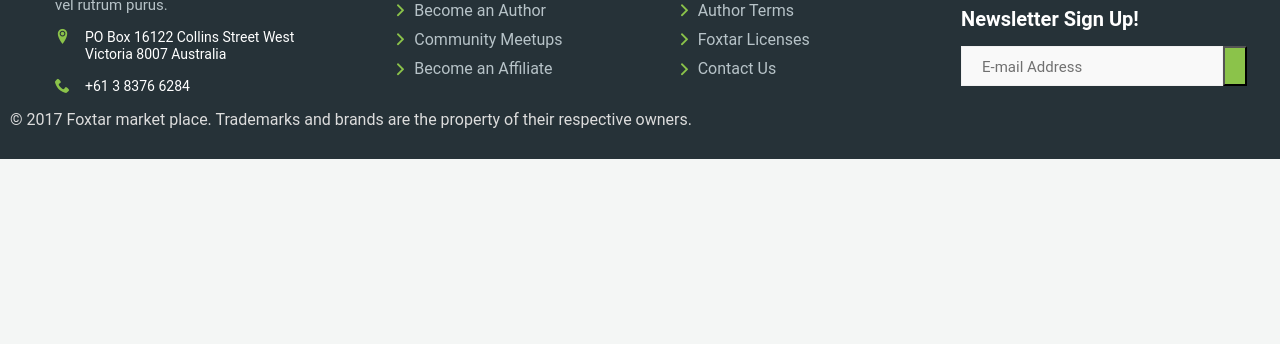
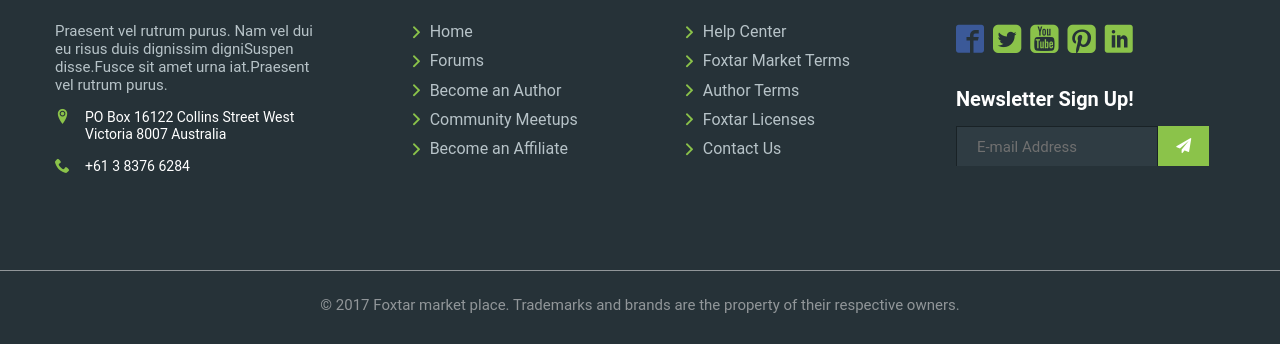
Before and after one commit to MaryJane5/online-shop, a website: page index.html in a window 1280 px wide. Shown: the part 539-883 px from the top of the page. Before the commit the page ends 800 px from the top, so only its background shows below. Drawn offline with Linux system fonts and the light colour scheme; files whose address does not match are found by name.

Commit message:
footer-done

```diff
--- a/index.html
+++ b/index.html
@@ -118,7 +118,9 @@
                                 <label for="newsletter-email">Newsletter Sign Up!</label>
                                 <div class="input-outer">
                                     <input type="email" placeholder="E-mail Address" id="newsletter-email">
-                                    <input type="submit" class="icon-paper-plane">
+                                    <div class="submit-outer">
+                                        <input type="submit" class="icon-paper-plane">
+                                    </div>
                                 </div>
                             </form>
                         </div>
--- a/sass/layout/_footer.scss
+++ b/sass/layout/_footer.scss
@@ -1,13 +1,26 @@
 #footer {
     background-color: $dark-blue;
-    padding: 30px 10px;
+    padding: 30px 0;
 }
 
 .footer__main-content {
+    border-bottom: 1px solid #919699;
+    padding: 25px 0;
+
+    @include media ('>=tablet') {
+        padding: 50px 0;
+    }
+
+    @include media ('>=desktop') {
+        padding: 80px 0;
+    }
+
     .container {
+        @include media ('>=desktop') {
             display: flex;
             justify-content: space-between;
             flex-wrap: wrap;
+        }
     }
 
     h3 {
@@ -38,7 +51,15 @@
 .about-company {
     font-size: 15px;
     color: #b7c3c8;
+    width: 100%;
+    max-width: 800px;
+    margin: 0 auto 30px;
+
     @include media ('>=tablet') {
+       margin: 0 auto 50px;
+    }
+
+    @include media ('>=desktop') {
         width: calc(29% - 80px);
         margin: 0 80px 0 0;
     }
@@ -46,23 +67,49 @@
 
 .footer__links {
     @include media ('>=tablet') {
+        width: 100%;
+        max-width: 800px;
+        margin: 0 auto;
+    }
+
+    @include media ('>=desktop') {
         width: 71%;
     }
 }
 
 .footer__links-row {
-    @include media ('>=tablet') {
+    @include media ('>=phone') {
         display: flex;
         margin: 0 -10px;
+        flex-wrap: wrap;
     }
 }
 
 .footer__links-col {
+	margin: 0 0 30px;
+
+    @include media ('>=phone') {
+        width: 50%;
+        padding: 0 10px;
+
+    }
+
     @include media ('>=tablet') {
         width: 33.31%;
         padding: 0 10px;
+        margin: 0;
 
     }
+
+    &:last-child {
+        width: 100%;
+        margin: 0;
+
+        @include media ('>=tablet') {
+            width: 33.31%;
+        }
+    }
+
 }
 
 // company-info
@@ -145,18 +192,68 @@
 
     .input-outer {
         display: flex;
+    }
 
+    .submit-outer {
+        width: 20%;
+        position: relative;
+
+        &:before {
+            content: "\e910";
+            font-family: 'icomoon';
+            color: $white;
+            position: absolute;
+            top: 50%;
+            left: 50%;
+            transform: translate(-50%, -50%);
+            font-size: 15px;
+            z-index: 2;
+        }
+    }
+
+    input[type=email] {
+        width: 80%;
+        background-color: #2f3c43;
+        border: 1px solid #192226;
+        border-bottom: 0;
+        color: $white;
+
+        &:focus {
+            border: 1px solid #192226;
+            border-bottom: 0;
+        }
+
+        &:active {
+            border: 1px solid #192226;
+            border-bottom: 0;
+        }
+
+        &:hover {
+            border: 1px solid #192226;
+            border-bottom: 0;
+            opacity: 0.8;
+        }
     }
 
     input[type=submit] {
-		width: 42px;
         background-color: $green;
         position: relative;
         font-size: 0;
-
-		&:before {
-			font-size: 20px;
-			color: #fff;
+        width: 100%;
+        height: 100%;
+        border: none;
+        outline: none;
     }
 }
+
+// copy
+.copy {
+    font-size: 15px;
+    text-align: center;
+    color: #919699;
+    padding: 15px 0 0;
+
+    @include media ('>=tablet') {
+        padding: 25px 0 0;
     }
+}
--- a/sass/layout/_header.scss
+++ b/sass/layout/_header.scss
@@ -232,6 +232,7 @@
     align-items: center;
     justify-content: center;
     height: 100%;
+    flex-wrap: wrap;
 
     @include media ('>=tablet') {
         flex-direction: row;
@@ -244,6 +245,10 @@
         font-size: 14px;
 
         @include media ('>=tablet') {
+            margin: 0 20px 0 0;
+        }
+
+        @include media ('>=desktop') {
             margin: 0 35px 0 0;
         }
 
```
Also changed, not shown: assets/main.min.css, 1 other file. Lines whose indentation alone changed are shown as unchanged.
